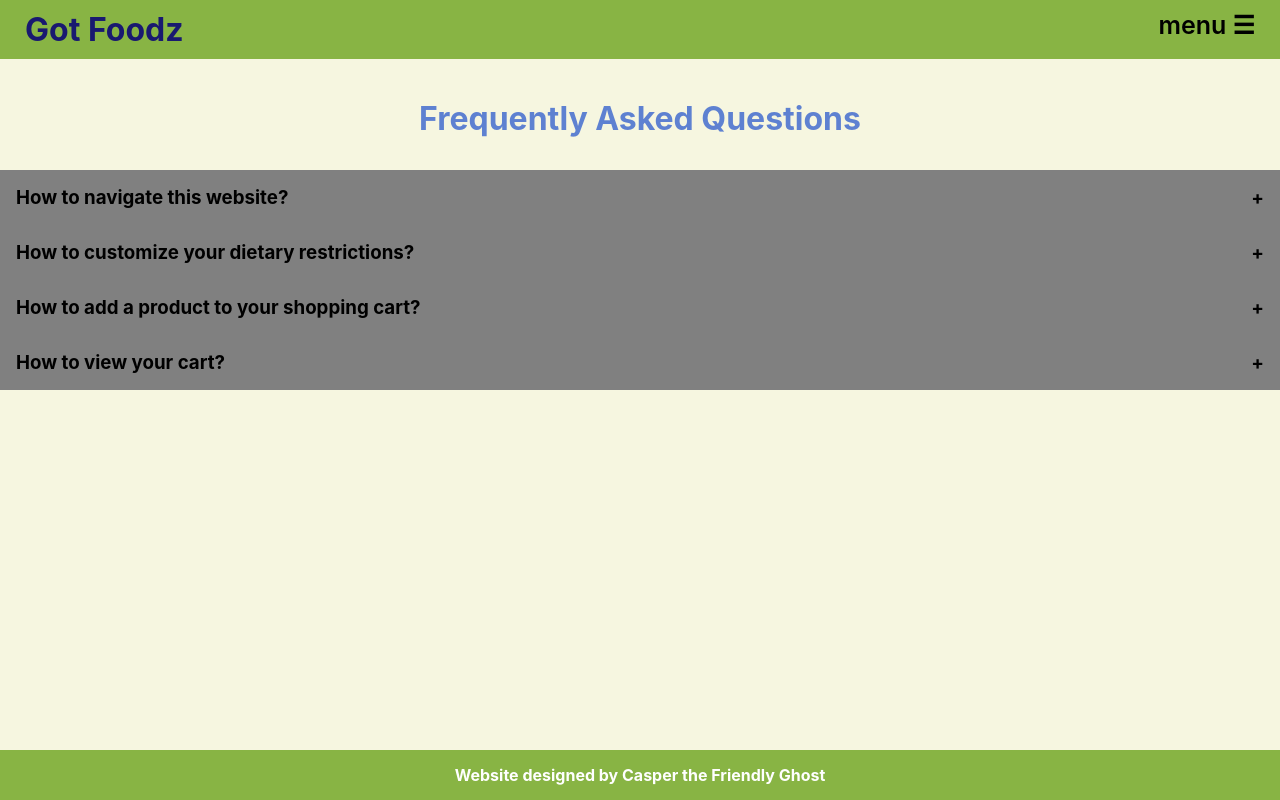
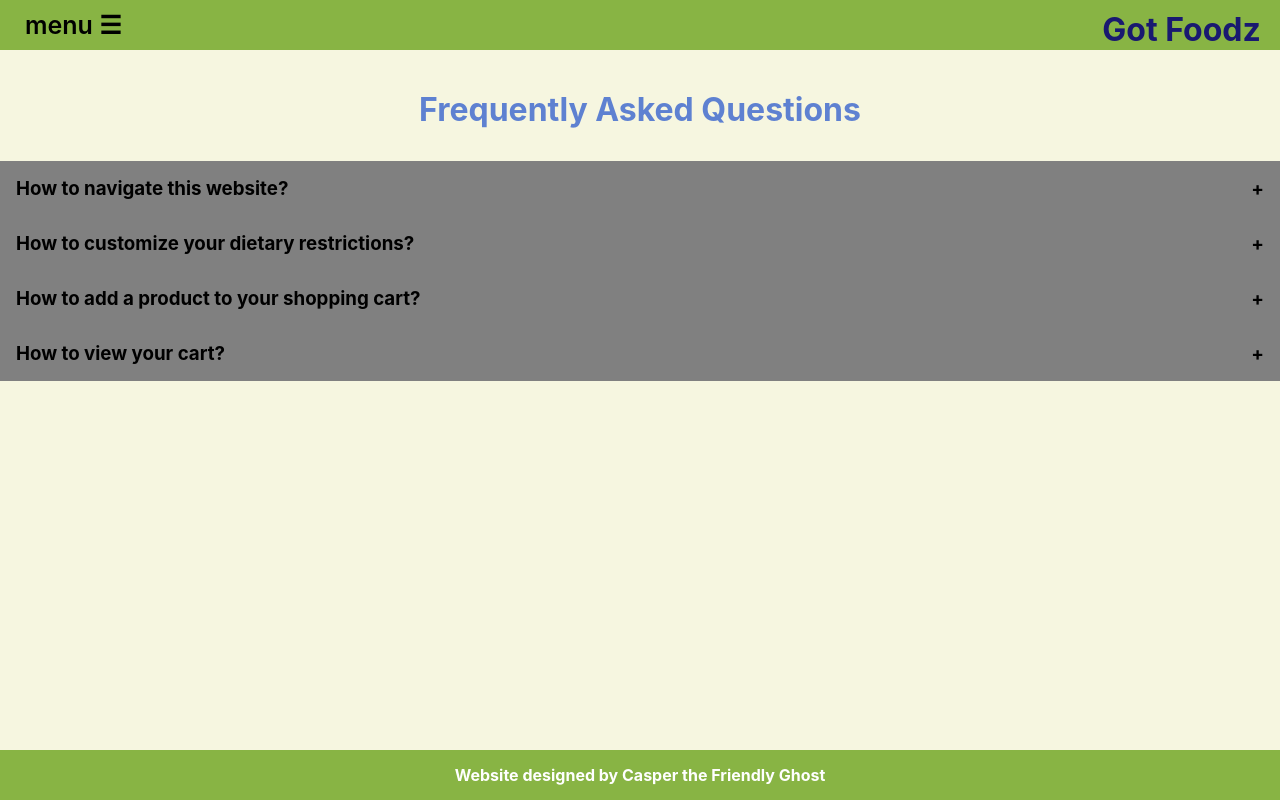
Before and after one commit to jsoon049/3125-L3, a React (Create React App) app: page /3125-L3/faq in a window 1280 px wide. Built offline with nearby package versions, Linux system fonts and the light colour scheme.

Commit message:
Sidebar on left

```diff
--- a/src/components/Header.css
+++ b/src/components/Header.css
@@ -9,7 +9,9 @@
 .brand {
   margin: 0;
   color: midnightblue;
-  text-align: left;
+  /* text-align: left; */
+  position: absolute;
+  right: 1.5%;
 }
 
 .sidenav {
@@ -17,7 +19,7 @@
   position: fixed;
   z-index: 1;
   top: 0;
-  right: 0;
+  left: 0;
   background-color: white;
   transition: 0.5s;
   padding-left: 0;
@@ -35,24 +37,24 @@
   color: grey;
   display: block;
   transition: 0.3s;
-  text-align: right;
+  /* text-align: right; */
 }
 
 .sidenav a:hover {
   color: #f1f1f1;
 }
 
+.closebtn {
+  font-size: 35px;
+  float: right;
+  border: none;
+  background-color: white;
+}
+
 .openbtn {
   font-size: 25px;
   font-weight: 600;
-  float: right;
-}
-
-.closebtn {
-  font-size: 35px;
-  float: left;
-  border: none;
-  background-color: white;
+  /* float: right; */
 }
 
 
--- a/src/components/Header.js
+++ b/src/components/Header.js
@@ -6,6 +6,7 @@ export const Header = () => {
   const [open, setOpen] = useState(false);
   return (
     <div className="header">
+      <h1 className="brand">Got Foodz</h1>
       <span
         style={!open ? { display: "" } : { visibility: "hidden" }}
         onClick={() => setOpen(true)}
@@ -13,11 +14,10 @@ export const Header = () => {
       >
         menu &#9776;
       </span>
-      <h1 className="brand">Got Foodz</h1>
       <div>
         {open && (
           <ul className="sidenav">
-            <button className="closebtn" onClick={() => setOpen(false)}>
+             <button className="closebtn" onClick={() => setOpen(false)}>
               &times;
             </button>
             <li>
```
